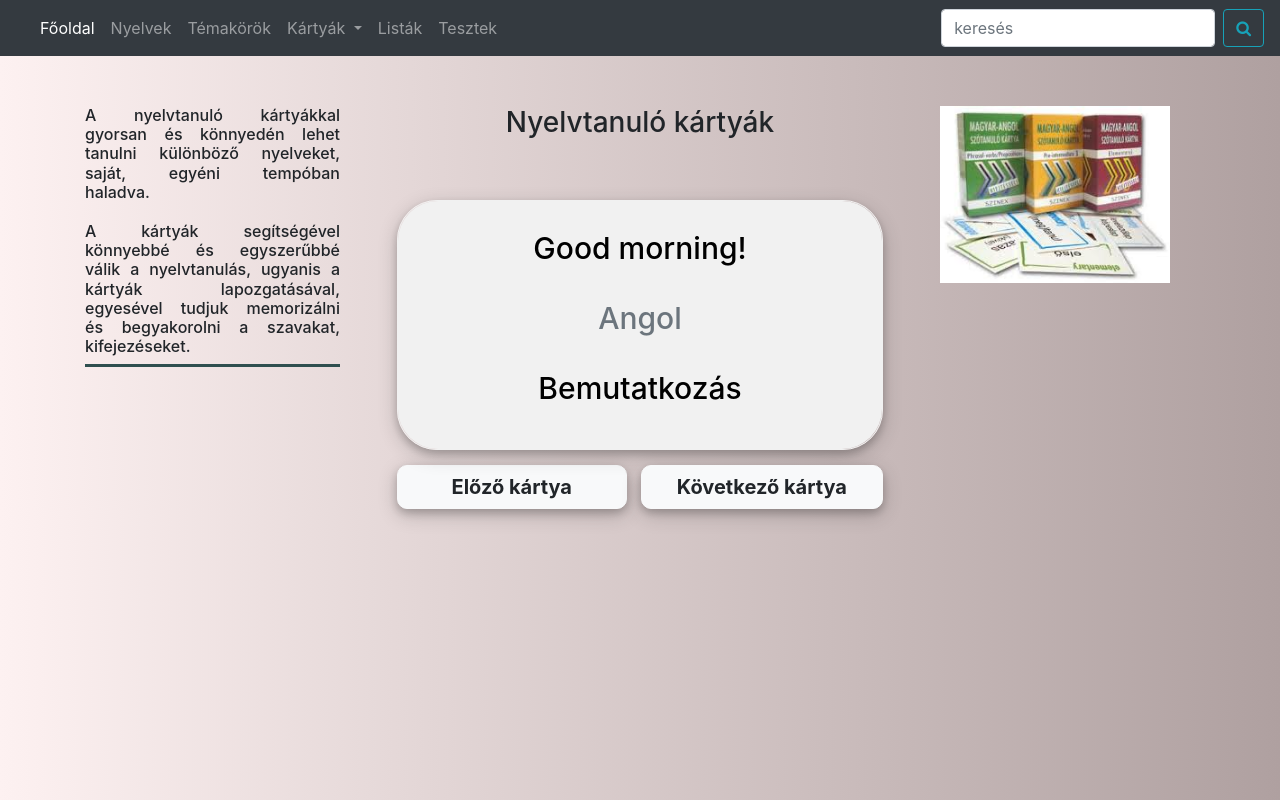
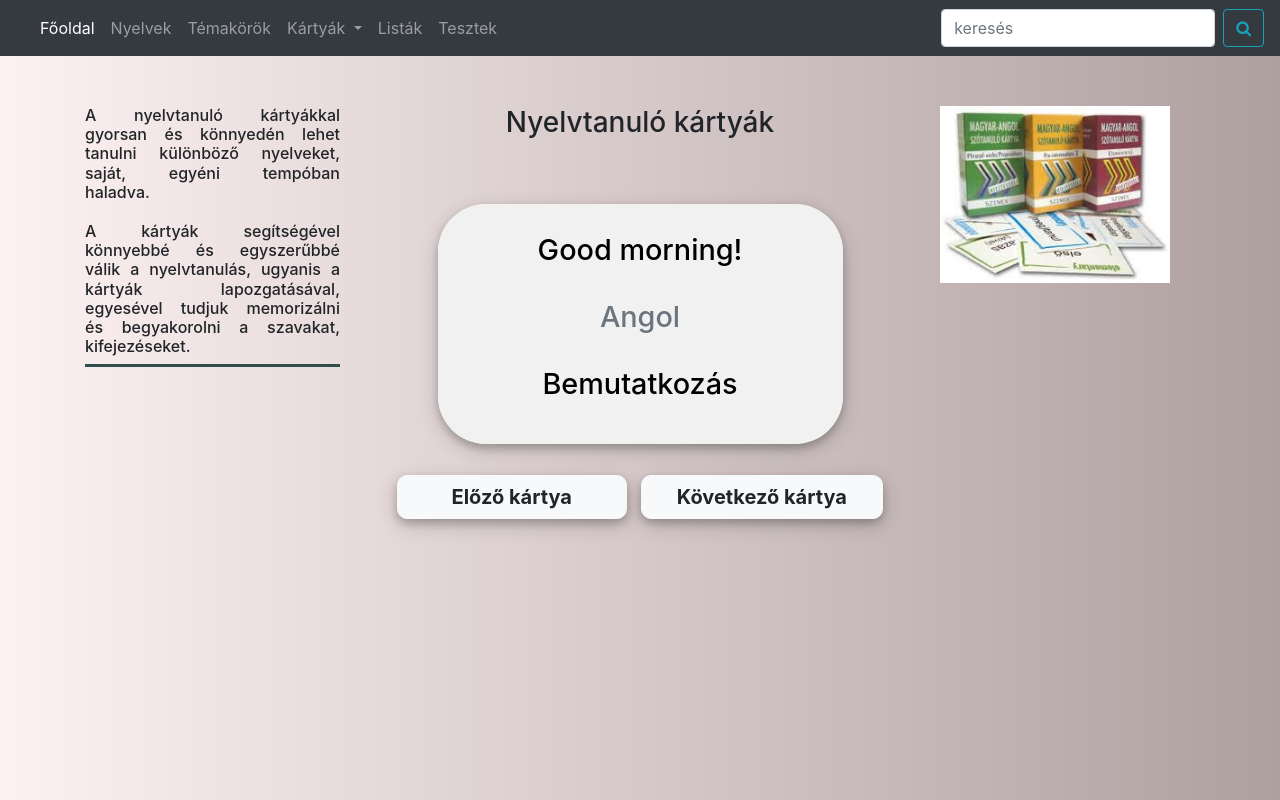
Before and after one commit to Angigit/Angigit.github.io, a website: page index.html in a window 1280 px wide. Drawn offline with nearby package versions, Linux system fonts and the light colour scheme.

Commit message:
style.css flip card has been changed

```diff
--- a/css/style.css
+++ b/css/style.css
@@ -77,18 +77,18 @@ h5 {
 }
 
 .flip-card {
-    background-color: transparent;
-    width: 90%;
-    height: 250px;
-    margin-top: 60px;
-    margin-left: auto;
-    margin-right: auto;
+    background: white;
+    background: linear-gradient(to right bottom, rgba(255, 255, 255, 0.7), rgba(255, 255, 255, 0.3));
+    width: 75%;
+    height: 15rem;
+    margin: 1rem auto;
+    margin-top: 4rem;
     text-align: center;
     perspective: 1000px;
     /* Remove this if you don't want the 3D effect */
-    border: 1px solid #f1f1f1;
-    border-radius: 40px;
-    box-shadow: 0 4px 8px 0 rgba(0, 0, 0, 0.2), 0 6px 20px 0 rgba(0, 0, 0, 0.19);
+    backdrop-filter: blur(3rem);
+    border-radius: 3rem;
+    box-shadow: 0 4px 8px 0 rgba(0, 0, 0, 0.20), 0 6px 20px 0 rgba(0, 0, 0, 0.190);
 }
 
 /* This container is needed to position the front and back side */
@@ -96,7 +96,6 @@ h5 {
     position: relative;
     width: 100%;
     height: 100%;
-    text-align: center;
     transition: transform 0.8s;
     transform-style: preserve-3d;
 }
@@ -111,18 +110,18 @@ h5 {
     position: absolute;
     width: 100%;
     height: 100%;
-    font-size: 30px;
+    font-size: 1.8rem;
     font-weight: 500;
     -webkit-backface-visibility: hidden;
     /* Safari */
     backface-visibility: hidden;
     background-color: #f1f1f1;
     color: black;
-    border-radius: 40px;
+    border-radius: 3rem;
 }
 
 .flip-card-front p, .flip-card-back p {
-    margin-top: 25px;
+    margin-top: 1.5rem;
 }
 
 /* Style the back side */
```
